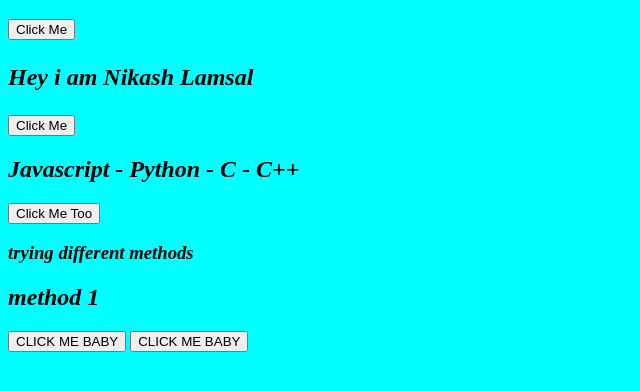
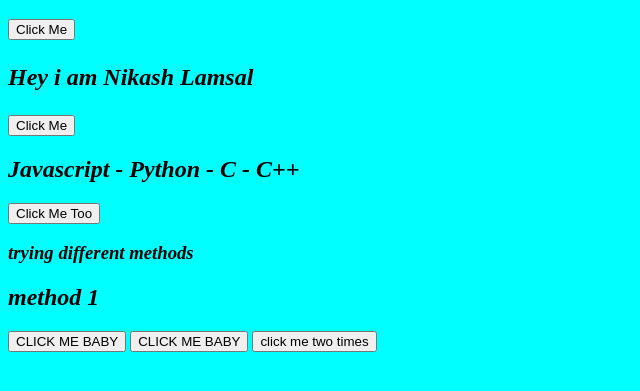
Before and after one commit to NikashLamsal/My-Javascript-Journey, a plain HTML site: page Event Handeling/index.html in a window 1280 px wide. Shown: the part 61-452 px from the top of the page, without its empty margins (0-640 px from the left). Drawn offline with Linux system fonts and the light colour scheme.

Commit message:
event completed

```diff
--- a/Event Handeling/index.html
+++ b/Event Handeling/index.html
@@ -25,7 +25,7 @@
     <button id="bn">CLICK ME BABY</button>
 
 
-
+    <button ondblclick="alert('i was clicked 2 times ')">click me two times </button>
 </body>
 <script src="script.js"></script>
 </html>
```
